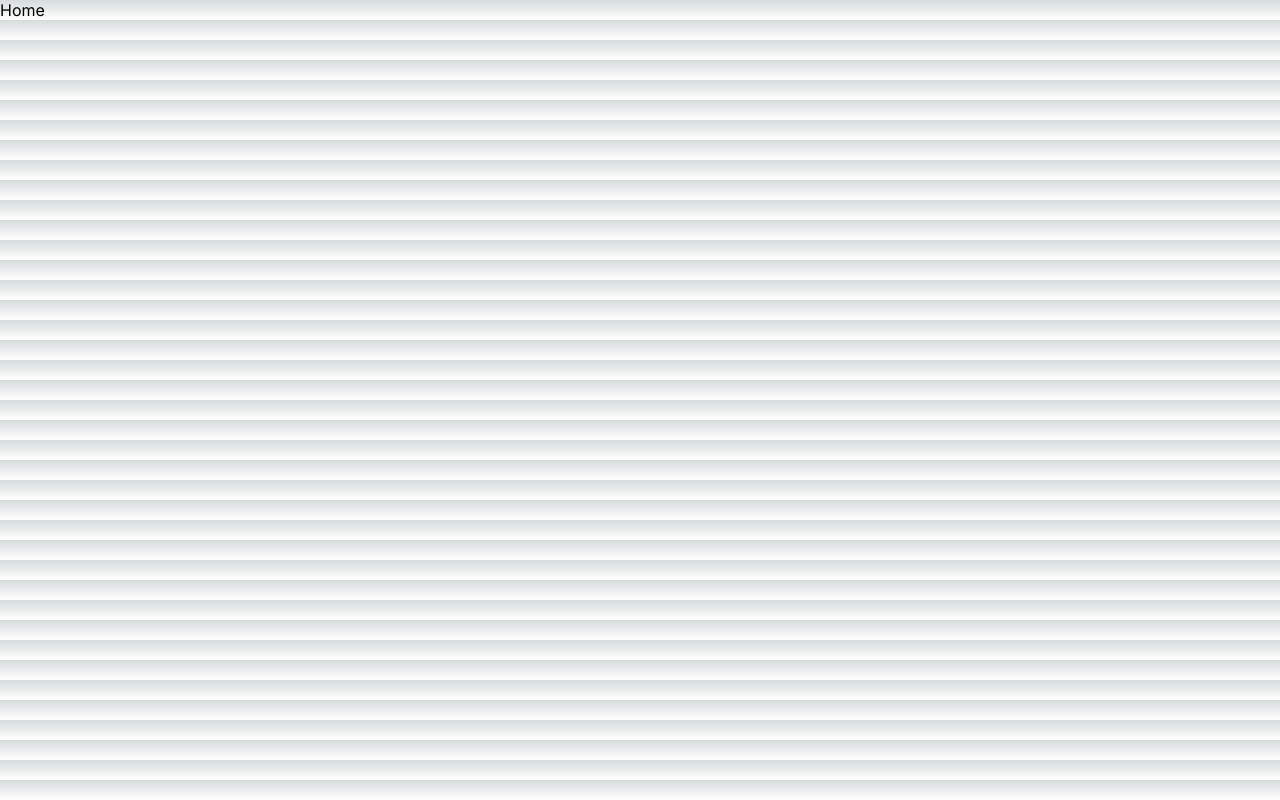
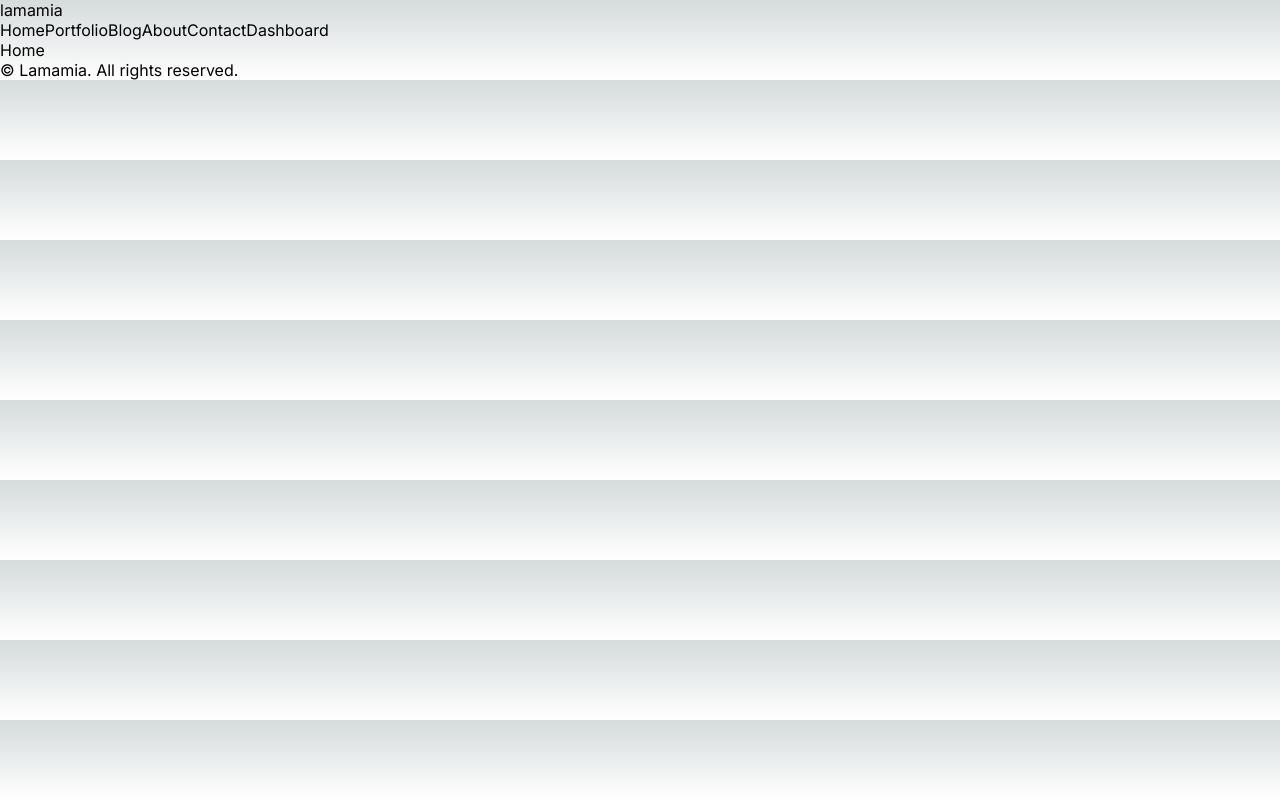
Before and after one commit to TsaiTsaiChieh/nextjs-practice, a Next.js app: page / in a window 1280 px wide. Built offline with nearby package versions, Linux system fonts and the light colour scheme.

Commit message:
:tada: layouts & components

```diff
--- a/src/app/layout.js
+++ b/src/app/layout.js
@@ -1,17 +1,23 @@
+import Navbar from '@/components/navbar/Navbar'
 import './globals.css'
-import { Inter } from 'next/font/google'
+import {Inter} from 'next/font/google'
+import Footer from '@/components/footer/Footer'
 
-const inter = Inter({ subsets: ['latin'] })
+const inter = Inter({subsets: ['latin']})
 
 export const metadata = {
   title: 'Create Next App',
   description: 'Generated by create next app',
 }
 
-export default function RootLayout({ children }) {
+export default function RootLayout({children}) {
   return (
     <html lang="en">
-      <body className={inter.className}>{children}</body>
+      <body className={inter.className}>
+        <Navbar />
+        {children}
+        <Footer />
+      </body>
     </html>
   )
 }
--- /dev/null
+++ b/src/components/footer/Footer.jsx
@@ -0,0 +1,12 @@
+import React from 'react'
+
+const Footer = () => {
+  return (
+    <div>
+      <div>© Lamamia. All rights reserved.</div>
+      <div></div>
+    </div>
+  )
+}
+
+export default Footer
--- /dev/null
+++ b/src/components/navbar/Navbar.jsx
@@ -0,0 +1,26 @@
+import Link from 'next/link'
+import React from 'react'
+
+
+const links = [
+  {id: 1, title: "Home", url: "/"},
+  {id: 2, title: "Portfolio", url: "/portfolio"},
+  {id: 3, title: "Blog", url: "/blog"},
+  {id: 4, title: "About", url: "/about"},
+  {id: 5, title: "Contact", url: "/contact"},
+  {id: 6, title: "Dashboard", url: "/dashboard"},
+]
+const Navbar = () => {
+  return (
+    <div>
+      <Link href="/">lamamia</Link>
+      <div>
+      {links.map((link) => (
+        <Link key={link.id} href={link.url}>{link.title}</Link>
+      ))}
+      </div>
+    </div>
+  )
+}
+
+export default Navbar
```
Also changed, not shown: src/app/blog/layout.jsx (added, +12 -0 lines), src/app/contact/loading.jsx (added, +9 -0 lines).
